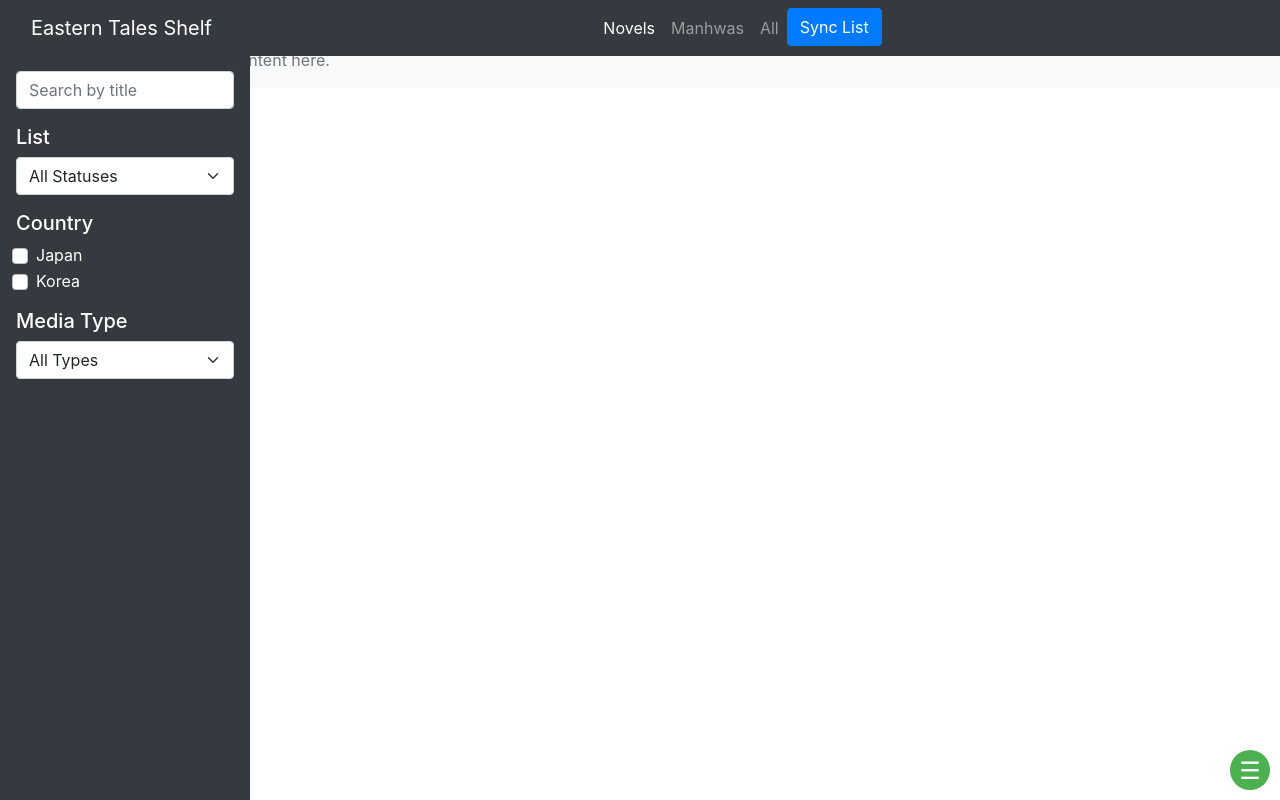
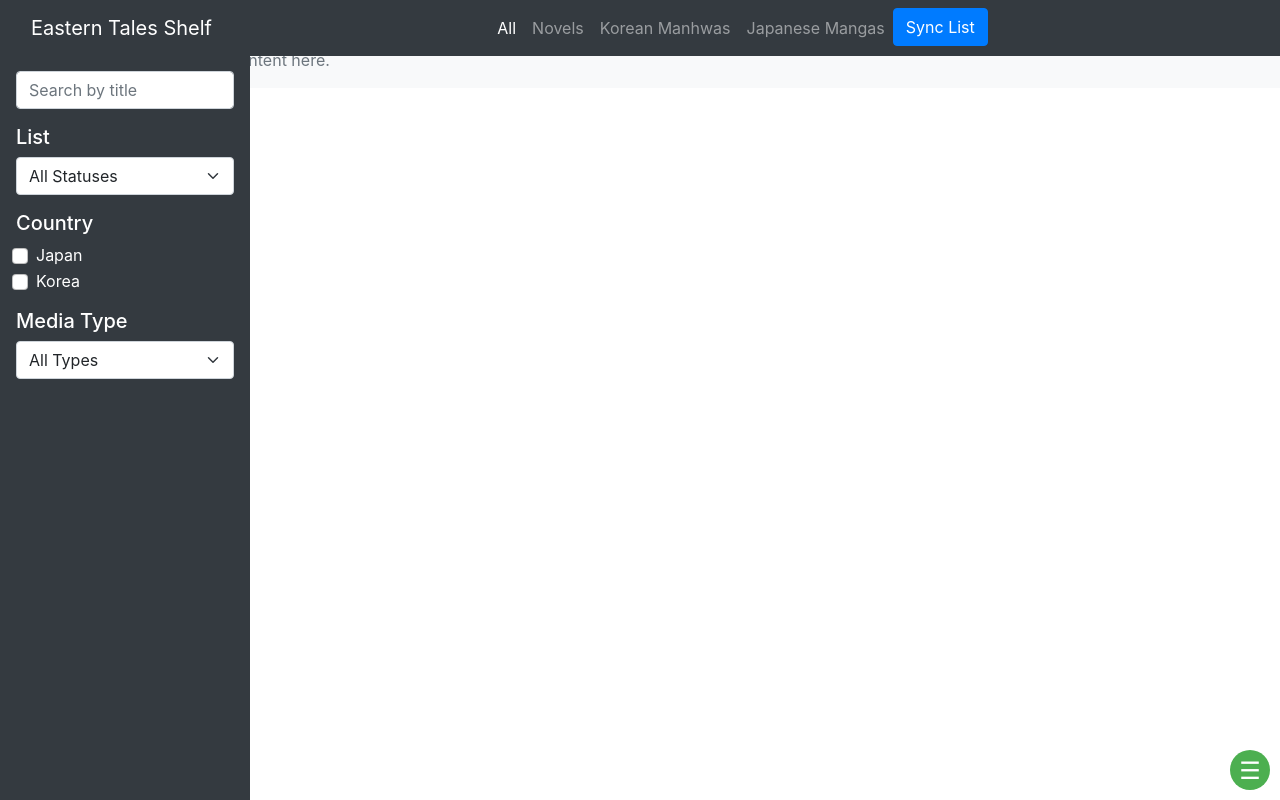
Before and after one commit to sourcery-ai-experiments/EasternTalesShelf, a Flask app: template templates/index.html in a window 1280 px wide. Run offline with Flask 3, Linux system fonts and the light colour scheme; the template is opened without the code that fills it, so the values that code supplies are empty; parts of the project's set-up code (start-up, migrations or seed data) failed here and were passed over; some libraries are stand-ins or nearby versions.

Commit message:
fnavibar filters incorporated in side menu

```diff
--- a/templates/index.html
+++ b/templates/index.html
@@ -41,21 +41,24 @@
         <a class="navbar-brand" href="#">Eastern Tales Shelf</a>
         <ul class="navbar-nav">
             <li class="nav-item">
-                <a class="nav-link active" aria-current="page" href="#">Novels</a>
+                <a class="nav-link active" onclick="filterByType('ALL')" href="#">All</a>
             </li>
             <li class="nav-item">
-                <a class="nav-link" href="#">Manhwas</a>
+                <a class="nav-link" onclick="filterByType('NOVEL')" href="#">Novels</a>
             </li>
             <li class="nav-item">
-                <a class="nav-link" href="#">All</a>
+                <a class="nav-link" onclick="filterByType('MANHWA')" href="#">Korean Manhwas</a>
+            </li>
+            <li class="nav-item">
+                <a class="nav-link" onclick="filterByType('MANGA')" href="#">Japanese Mangas</a>
             </li>
             <li class="nav-item">
                 <button id="syncButton" class="btn btn-primary" type="button">Sync List</button>
-
             </li>
         </ul>
     </div>
 </nav>
+
 
 
 <!-- LEFT Side Menu -->
@@ -76,11 +79,11 @@
     <h5>Country</h5>
     <div class="mb-3">
         <div class="form-check">
-            <input class="form-check-input" type="checkbox" value="japan" id="countryJapan" onchange="filterEntries()">
+            <input class="form-check-input" type="checkbox" value="JP" id="countryJapan" onchange="filterEntries()">
             <label class="form-check-label" for="countryJapan">Japan</label>
         </div>
         <div class="form-check">
-            <input class="form-check-input" type="checkbox" value="korea" id="countryKorea" onchange="filterEntries()">
+            <input class="form-check-input" type="checkbox" value="KR" id="countryKorea" onchange="filterEntries()">
             <label class="form-check-label" for="countryKorea">Korea</label>
         </div>
         <!-- Repeat for other countries -->
@@ -121,13 +124,13 @@
             onclick="showDetails(this)"
             style="background-image: url('{{ entry.cover_image }}'); background-size: cover; background-position: center;"
             data-status="{{ entry.on_list_status }}"
-            data-country="{{ entry.country_made }}"
             data-type="{{ entry.media_format }}"
             data-title="{{ entry.title_english }}"
             data-chapters="{{ entry.all_chapters }}"
             data-progress="{{ entry.chapters_progress }}"
             data-anilist-url="{{ entry.anilist_url }}"
             data-cover="{{ entry.cover_image }}"
+            data-country="{{ entry.country_of_origin }}"
             data-aos="fade-up"
             data-aos-offset="200"
             data-aos-duration="1000">
```
